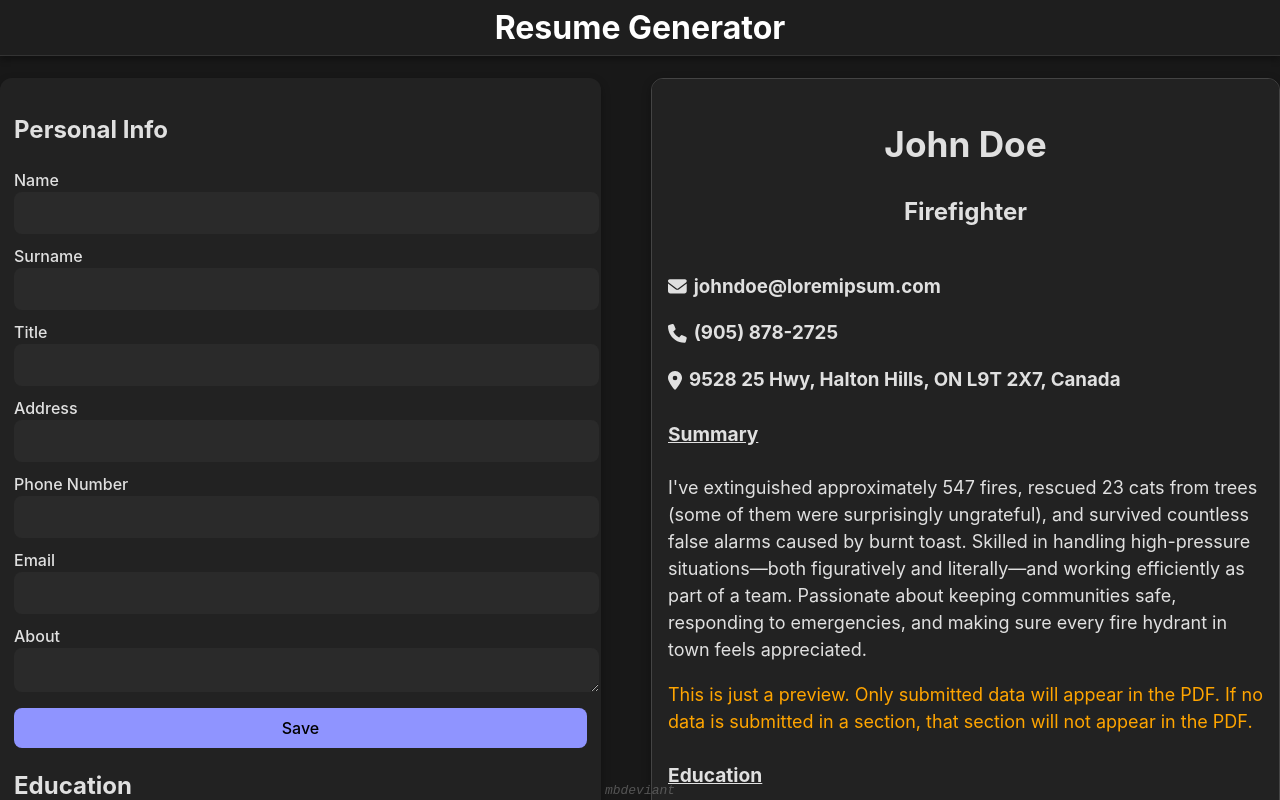
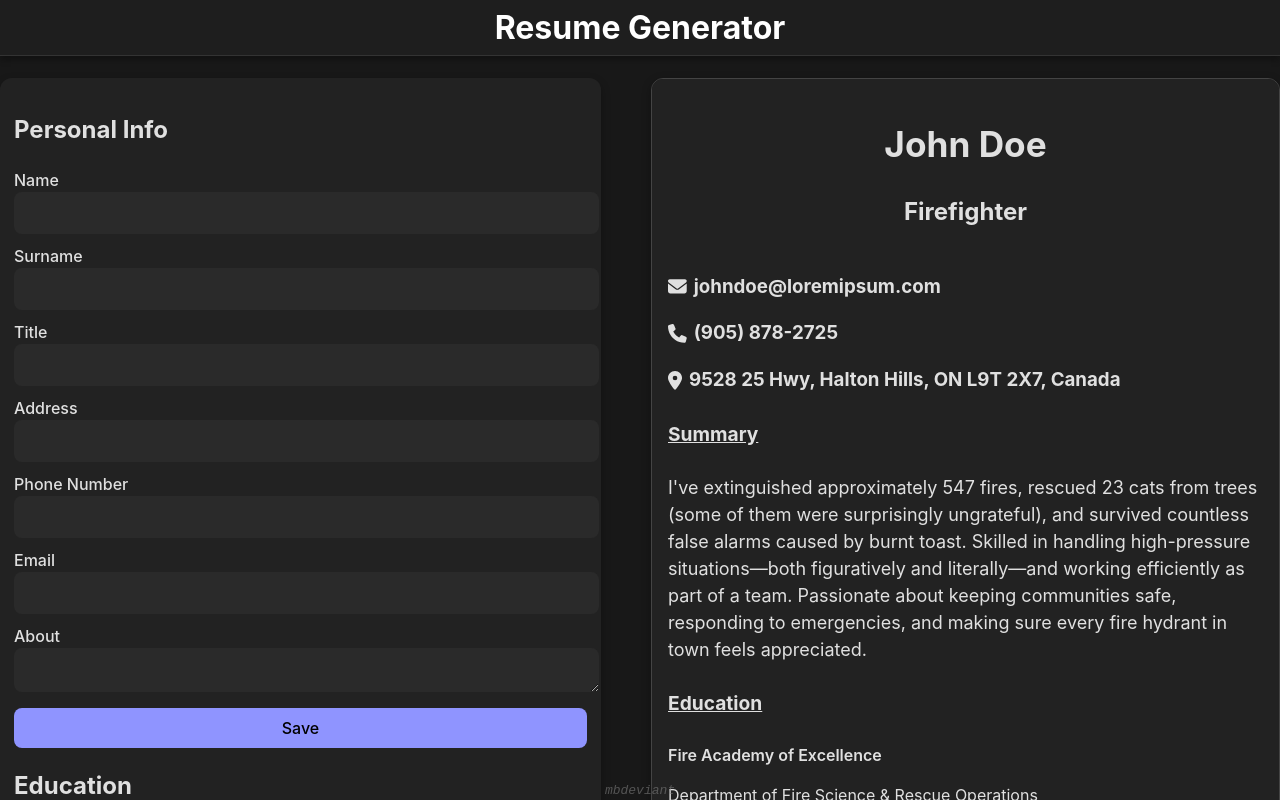
Before and after one commit to mbdeviant/resume-generator, a React (Vite) app: page / in a window 1280 px wide. Shown: the top 800 px of the page. Built offline with nearby package versions, Linux system fonts and the light colour scheme.

Commit message:
remove dev note from personal preview

```diff
--- a/src/components/CVPreview/PersonalPreview.jsx
+++ b/src/components/CVPreview/PersonalPreview.jsx
@@ -35,11 +35,6 @@ export default function PersonalPreview({ personalInfo }) {
         {personalInfo.about ||
           "I've extinguished approximately 547 fires, rescued 23 cats from trees (some of them were surprisingly ungrateful), and survived countless false alarms caused by burnt toast. Skilled in handling high-pressure situations—both figuratively and literally—and working efficiently as part of a team. Passionate about keeping communities safe, responding to emergencies, and making sure every fire hydrant in town feels appreciated."}
       </p>
-      <p aria-label="Developer's Note" style={{ color: "orange" }}>
-        This is just a preview. Only submitted data will appear in the PDF. If
-        no data is submitted in a section, that section will not appear in the
-        PDF.
-      </p>
     </section>
   );
 }
```
